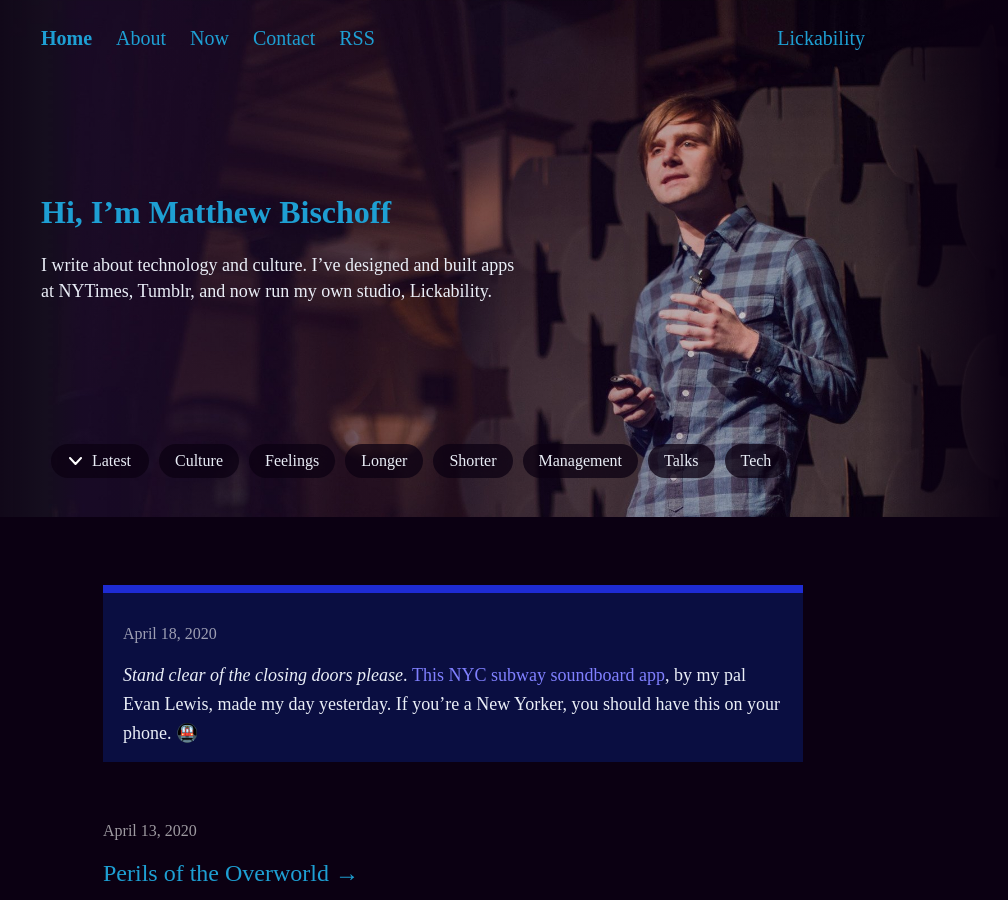
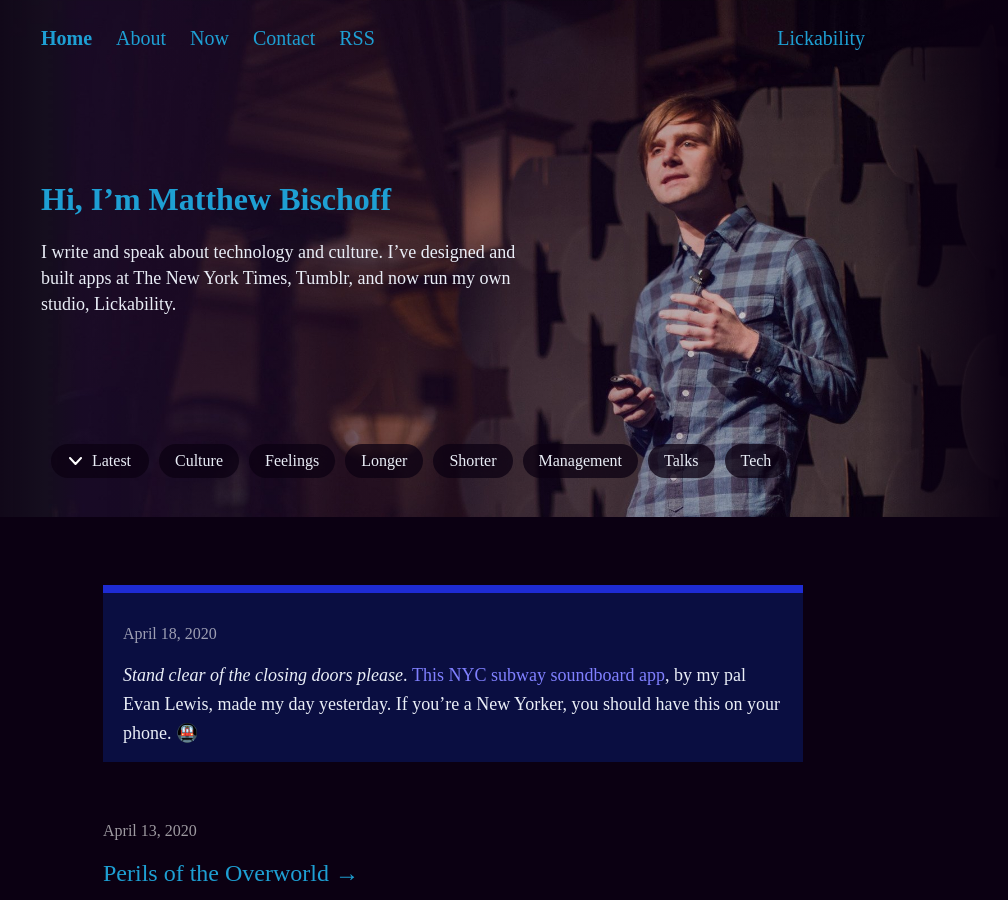
Before and after one commit to mbbischoff/website, a Jekyll site: the page built from index.html, in a window 1280 px wide and 900 px high. Shown: the whole window, without its empty margins (187-1195 px from the left). Built offline with Jekyll 4.4.1, drawn with Linux system fonts in a browser that asks for light colours; some web fonts are replaced; the list of posts is cut into pages by our own code; comment, search, counter and statistics services are not loaded.

Commit message:
Updated Config

```diff
--- a/_config.yml
+++ b/_config.yml
@@ -54,8 +54,8 @@ include:
 - _category
 text_content:
   header_title: Hi, I’m Matthew Bischoff
-  subtitle: I write about technology and culture. I’ve designed and built apps at
-    NYTimes, Tumblr, and now run my own studio, Lickability.
+  subtitle: I write and speak about technology and culture. I’ve designed and built
+    apps at The New York Times, Tumblr, and now run my own studio, Lickability.
 navigation_links:
 - title: Home
   url: "/"
```
